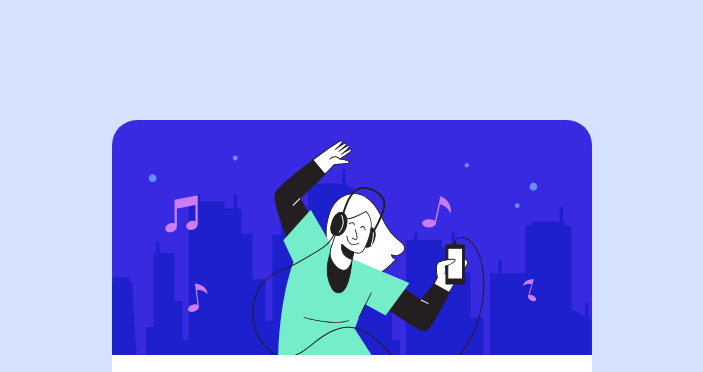
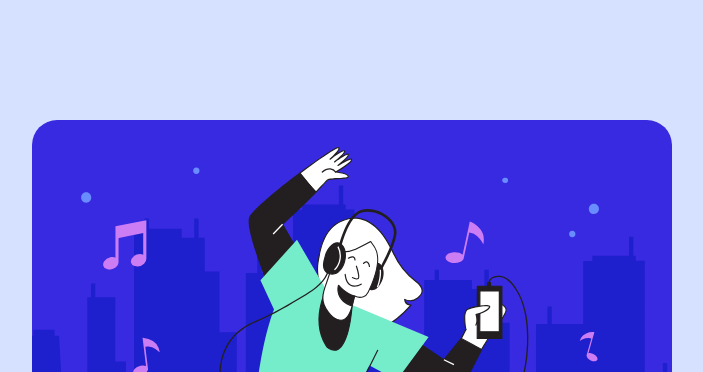
Before and after one commit to samhatesham5/order-summary, a plain HTML site: page index.html in a window 1280 px wide. Shown: the top 372 px of the page, without its empty margins (288-991 px from the left). Drawn offline with Linux system fonts and the light colour scheme.

Commit message:
tweaking

```diff
--- a/style.css
+++ b/style.css
@@ -149,8 +149,8 @@ a {
   }
 
   .card {
-    margin-left: 50vmin;
-    margin-right: 50vmin;
+    margin-left: 40vmin;
+    margin-right: 40vmin;
     margin-top: 15vmin;
     margin-bottom: 15vmin;
   }
```
